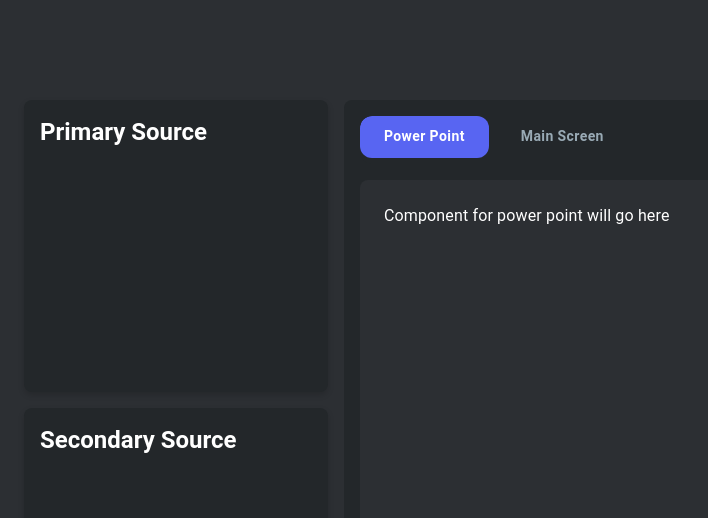
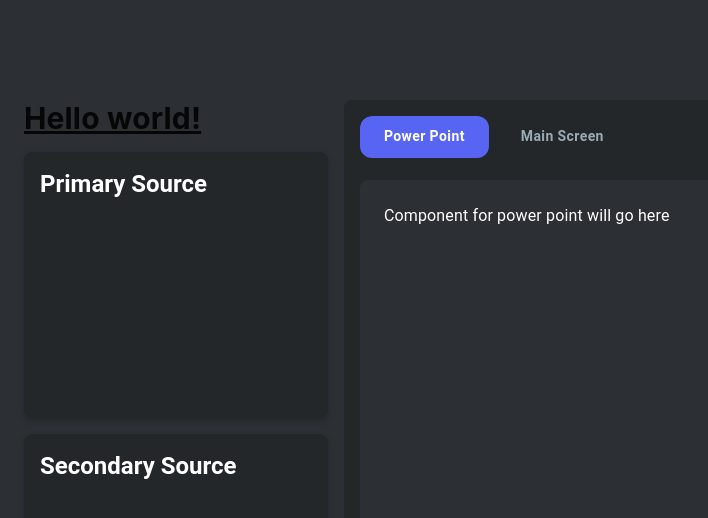
Before and after one commit to tkl-labs/chat, a Next.js app: page /record in a window 1280 px wide. Shown: the top 518 px of the page, without its empty margins (0-708 px from the left). Built offline with nearby package versions, Linux system fonts and the light colour scheme.

Commit message:
Add Tailwind CSS

```diff
--- a/package.json
+++ b/package.json
@@ -15,6 +15,7 @@
     "@emotion/styled": "^11.14.0",
     "@mui/icons-material": "^7.1.0",
     "@mui/material": "^7.1.0",
+    "@tailwindcss/postcss": "^4.1.7",
     "@tauri-apps/api": "^2",
     "@tauri-apps/plugin-opener": "^2",
     "next": "^15.3.2",
@@ -27,6 +28,8 @@
     "@types/react": "^18.3.1",
     "@types/react-dom": "^18.3.1",
     "@vitejs/plugin-react": "^4.3.4",
+    "autoprefixer": "^10.4.21",
+    "tailwindcss": "^4.1.7",
     "typescript": "~5.6.2",
     "vite": "^6.0.3"
   }
--- /dev/null
+++ b/postcss.config.mjs
@@ -0,0 +1,6 @@
+const config = {
+  plugins: {
+    "@tailwindcss/postcss": {},
+  },
+};
+export default config;
--- a/src/app/globals.css
+++ b/src/app/globals.css
@@ -1,3 +1,6 @@
+@import "tailwindcss";
+
 * {
-    font-family: -apple-system, BlinkMacSystemFont, 'Segoe UI', Roboto, 'Helvetica Neue', sans-serif;
+  font-family: -apple-system, BlinkMacSystemFont, "Segoe UI", Roboto,
+    "Helvetica Neue", sans-serif;
 }
--- a/src/app/record/page.tsx
+++ b/src/app/record/page.tsx
@@ -54,6 +54,7 @@
               gap: 2,
             }}
           >
+            <h1 className="text-3xl font-bold underline">Hello world!</h1>
             <Box
               sx={{
                 flex: 1,
```
Also changed, not shown: 1 other file (tests, documents, lock files or other folders).
